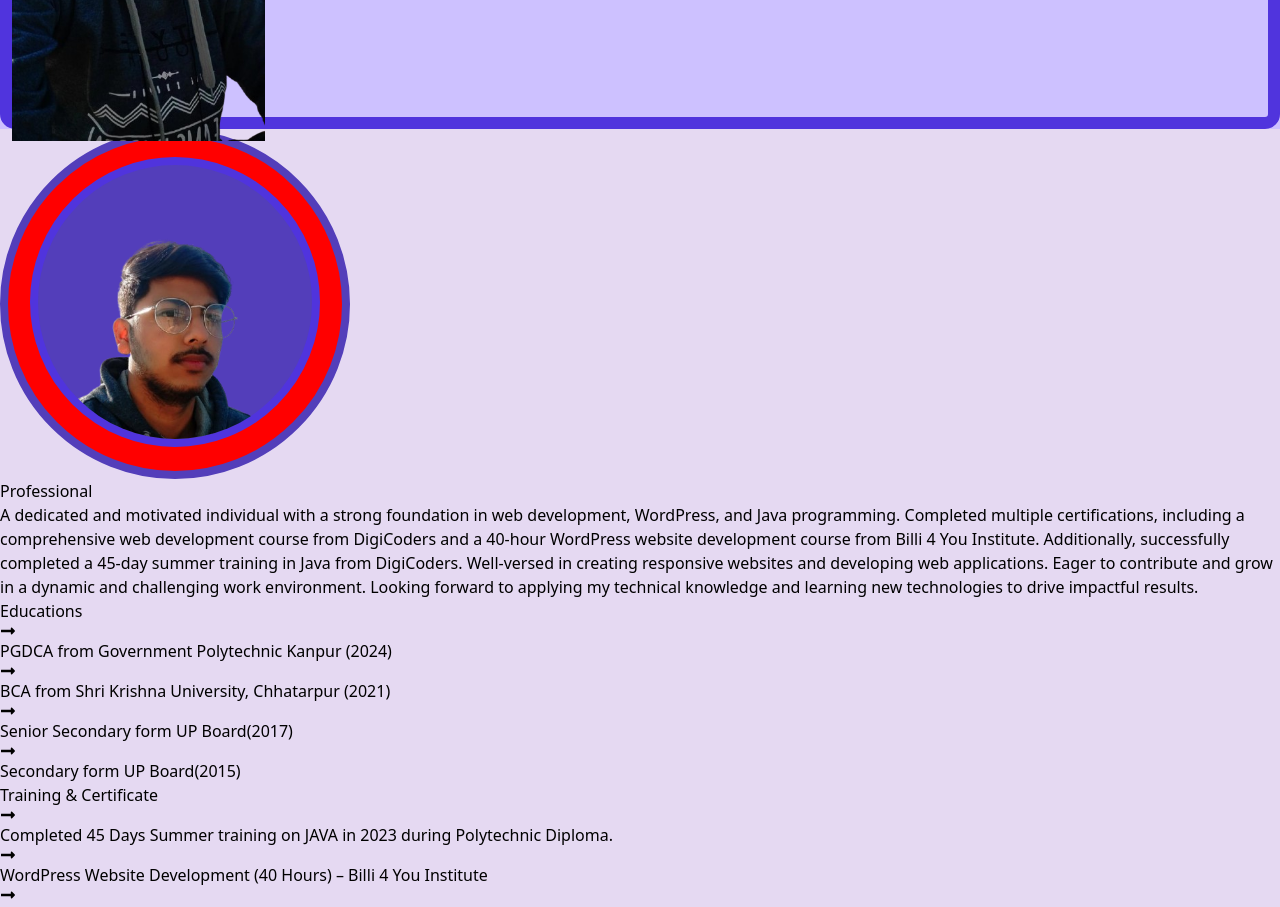
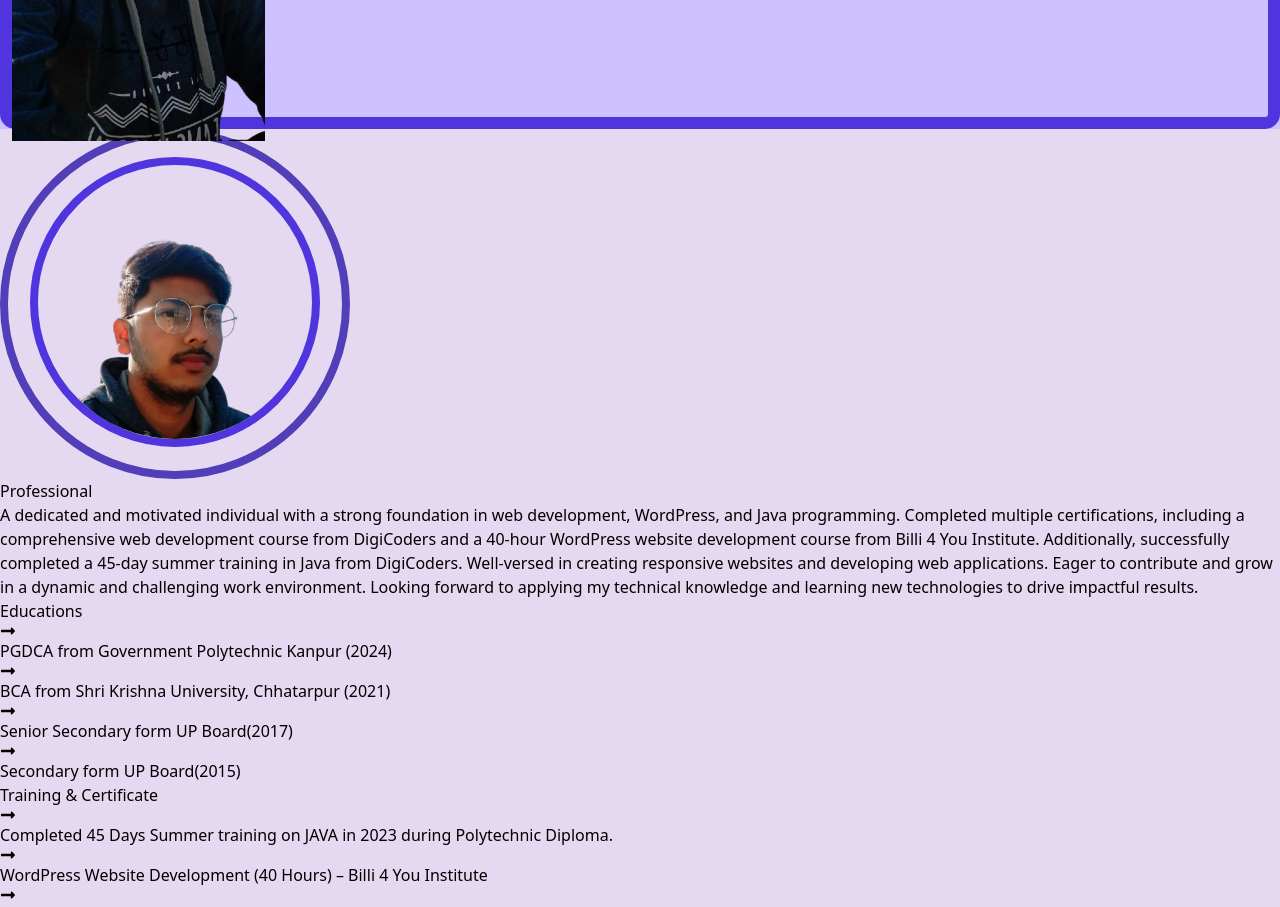
Before and after one commit to himanshunigam853/MyPortfolio, a React (Vite) app: page / in a window 1280 px wide. Shown: the part 820-1727 px from the top of the page. Built offline with nearby package versions, Linux system fonts and the light colour scheme.

Commit message:
profile update
profile update

```diff
--- a/src/Components/About.css
+++ b/src/Components/About.css
@@ -8,7 +8,8 @@
     width: 350px;
     border-radius: 50%;
     border: 8px solid #533eba;
-    background-color: red;
+    /* background-color: #533eba; */
+    /* background-color: red; */
     /* border: 8px solid #5034dd; */
 }
 
@@ -19,7 +20,7 @@
     border: 8px solid #5034dd;
     margin: 0 auto;
     margin-top: 20px;
-    background-color: #533eba;
+    /* background-color: #533eba; */
     /* background: url('images/portfo.jpeg'); */
     overflow: hidden;
 }
```
